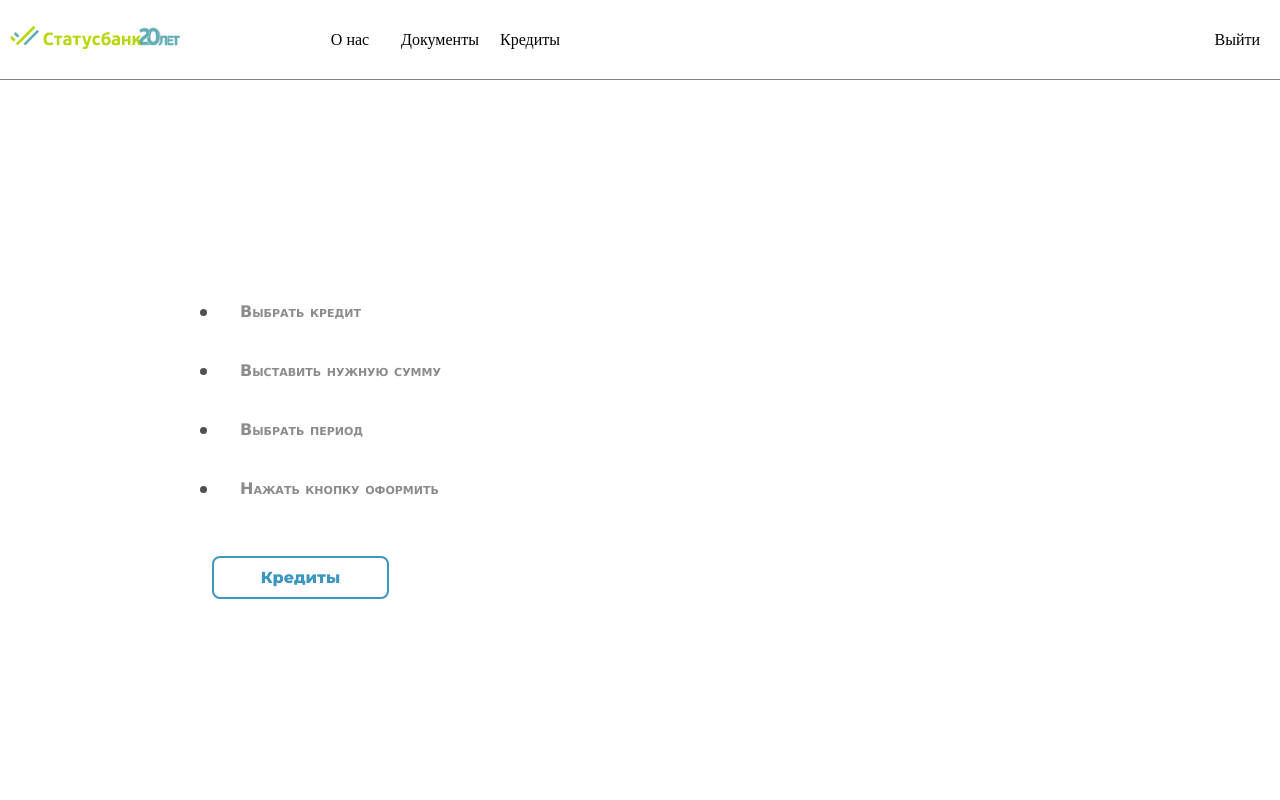
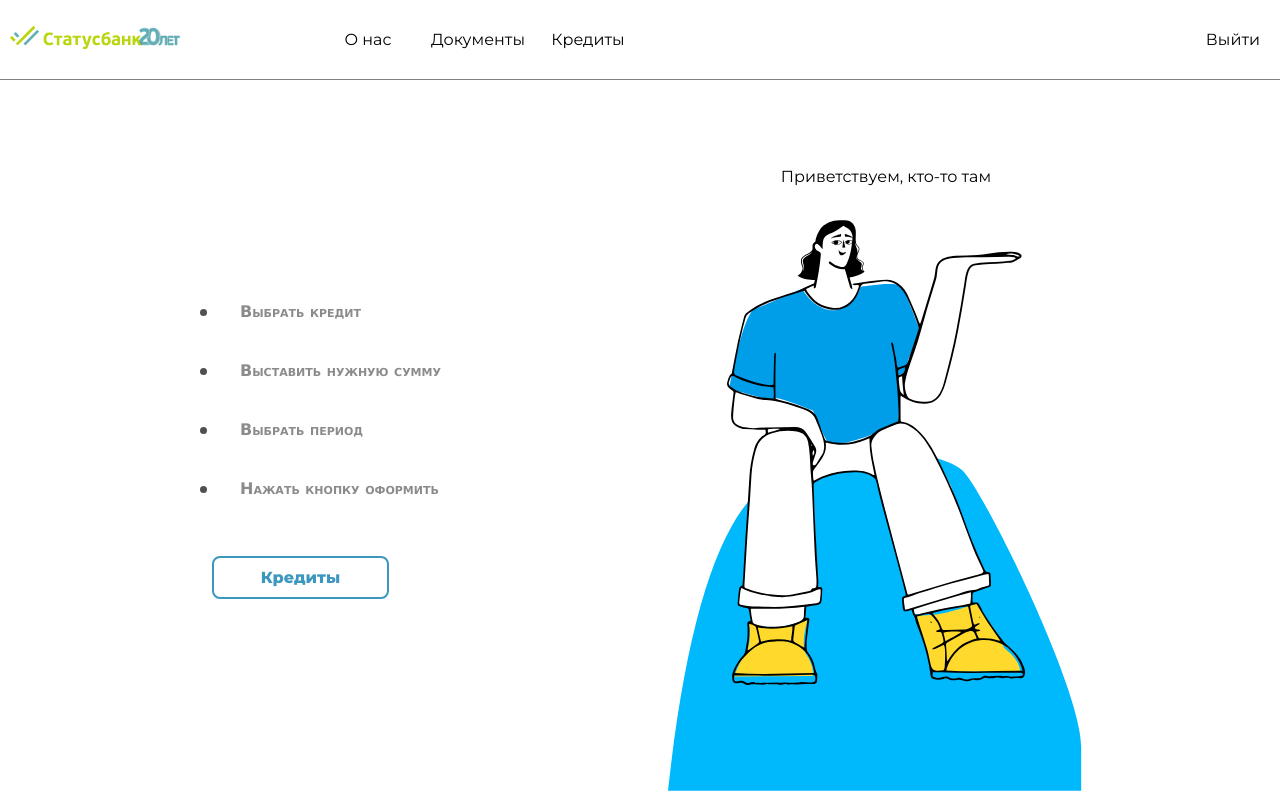
Before and after one commit to AlinaWebApp/WebApp, a Vue app: page /main in a window 1280 px wide. Built offline with nearby package versions, Linux system fonts and the light colour scheme.

Commit message:
feat: main page

```diff
--- a/src/components/Header.vue
+++ b/src/components/Header.vue
@@ -47,6 +47,7 @@ export default {};
   list-style: none;
   box-sizing: border-box;
   color: black;
+  font-family: "Montserrat", sans-serif;
 }
 a {
   display: block;
@@ -88,6 +89,7 @@ a {
   justify-content: center;
   flex: 1;
   width: 90px;
+  margin-right: 20px;
 }
 
 .content-wrapper__link {
--- a/src/views/MainPage.vue
+++ b/src/views/MainPage.vue
@@ -1,8 +1,14 @@
 <template>
   <div class="main-container">
     <header-main-page />
-    <div class="container-left">
-      <credit-way-main-page />
+    <div class="content-container">
+      <div class="container-left">
+        <credit-way-main-page />
+      </div>
+      <div class="container-right">
+        <div class="backgroud-text">Приветствуем, кто-то там</div>
+        <div class="background"></div>
+      </div>
     </div>
   </div>
 </template>
@@ -23,10 +29,37 @@ export default {
 .main-container {
   height: 100vh;
 }
+.content-container {
+  display: flex;
+  flex-grow: 1;
+  position: relative;
+  height: 90%;
+}
 .container-left {
   display: flex;
   align-items: center;
-  height: 90%;
+  height: 100%;
   width: 50%;
 }
+.background {
+  background-image: url("../assets/hello.svg");
+  background-repeat: no-repeat;
+  background-position: center;
+  background-size: contain;
+  position: absolute;
+  width: 73%;
+  height: 100%;
+  top: calc(24% - 3px);
+}
+.container-right {
+  position: relative;
+  width: 50%;
+  height: 81%;
+}
+.backgroud-text {
+  position: absolute;
+  left: 22%;
+  top: 15%;
+  font-family: "Montserrat", sans-serif;
+}
 </style>
```
Also changed, not shown: src/assets/hello.svg (added), src/assets/humans-background.svg (added).
